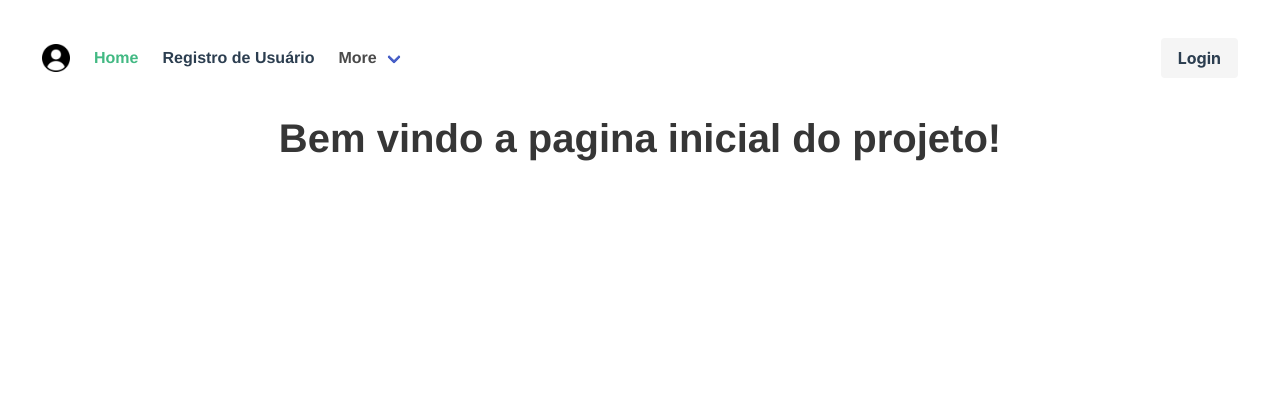
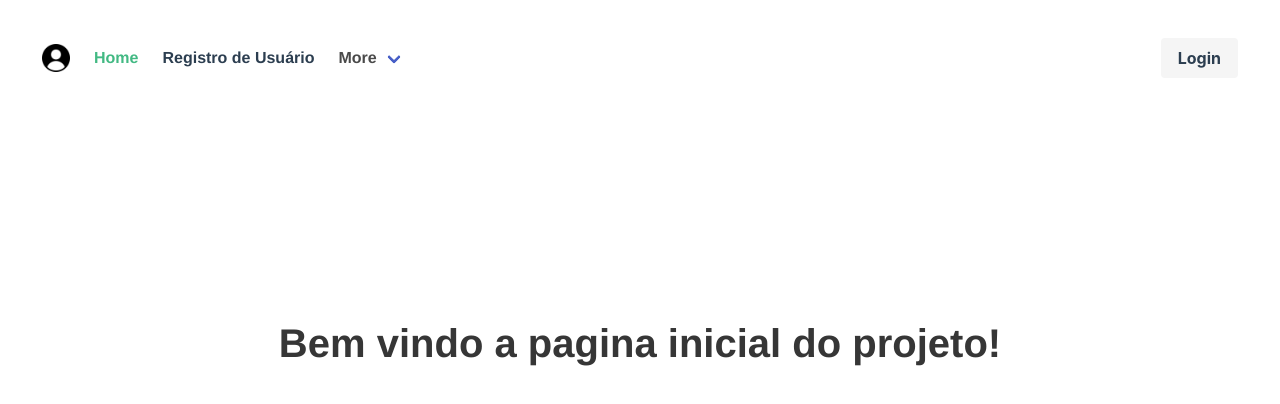
Before and after one commit to devliborio/user-system, a Vue app: page / in a window 1280 px wide. Shown: the top 404 px of the page. Built offline with nearby package versions, Linux system fonts and the light colour scheme.

Commit message:
Centralizando aviso de bem vindo

```diff
--- a/src/views/Home.vue
+++ b/src/views/Home.vue
@@ -1,7 +1,7 @@
 <!-- eslint-disable vue/multi-word-component-names -->
 <template>
-    <div class="position_center">
-        <h2 class="title is-2">Bem vindo a pagina inicial do projeto!</h2>
+    <div class="position_center mid">
+        <h2 class="title is-2">Bem vindo a pagina inicial do projeto!</h2><br>
     </div>
 </template>
 
@@ -15,4 +15,8 @@ export default {
 .position_center {
     text-align: center;
 }
+
+.mid {
+    margin-top: 16%;
+}
 </style>
```
